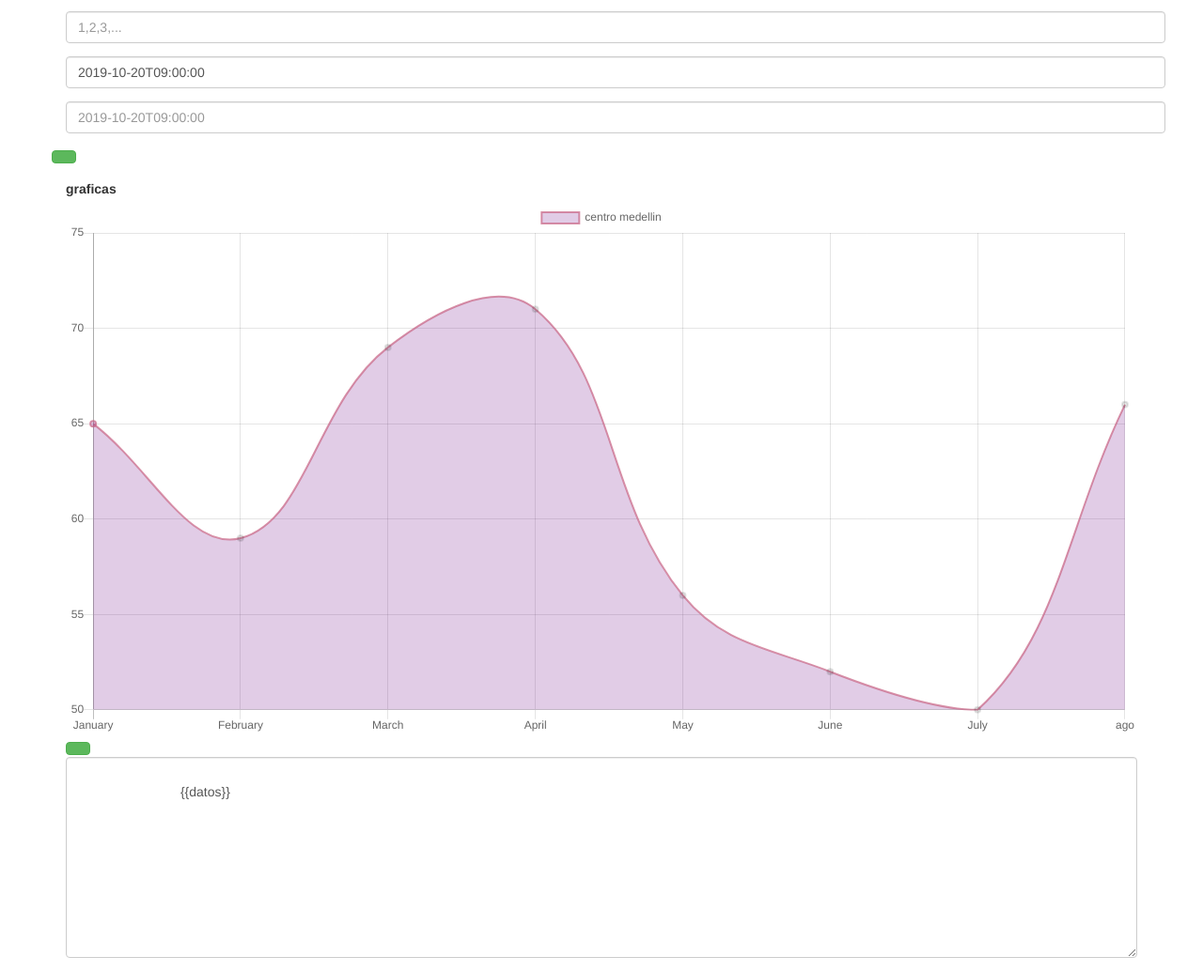
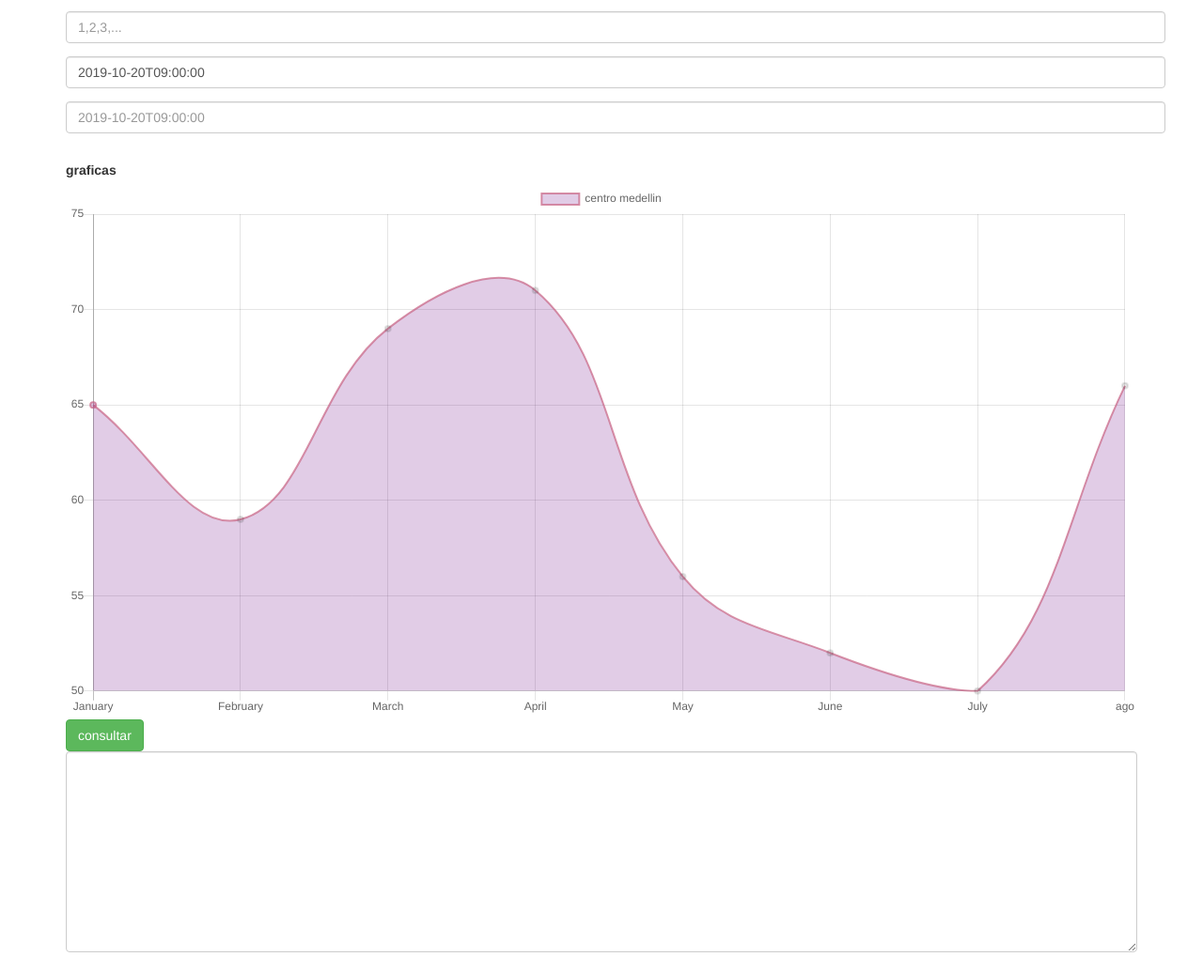
Before and after one commit to stiag0/servicioControlCalidadAire, a plain HTML site: page main/services/exposer/templates/admin.html in a window 1280 px wide. Shown: the part 63-1098 px from the top of the page at 94% size. Drawn offline with nearby package versions, Linux system fonts and the light colour scheme.

Commit message:
depuracion y dispocision de datos consultados representado ene texto

```diff
--- a/main/services/exposer/templates/admin.html
+++ b/main/services/exposer/templates/admin.html
@@ -21,7 +21,7 @@
                                 <input id="sensores" type="text" class="form-control" style="margin-bottom: 1em;margin-left: 15px;" placeholder="1,2,3,..." >
                                 <input class="form-control" id="fechaI" type="text" style="margin-bottom: 1em;margin-left: 15px;" value="2019-10-20T09:00:00">
                                 <input class="form-control" id="fechaF" type="text" style="margin-bottom: 1em;margin-left: 15px;" placeholder="2019-10-20T09:00:00">
-                                <button type="submit" value="Guardar" class="btn btn-success">
+
                         </form>
                     </div>
                 </div>
@@ -34,9 +34,9 @@
                 </div>
                 <div class="form-group row">
                     <div class="col-sm-12">
-                            <button type="submit" value="Guardar" onclick="datosGrafica()" class="btn btn-success"></button>
+                            <button type="submit" value="Guardar" onclick="datosGrafica()" class="btn btn-success">consultar</button>
                             <textarea class="form-control rounded-0" id="escrito" name="area" rows="10">
-                            {{datos}}
+
                             </textarea>
                     </div>
                 </div>
@@ -60,6 +60,7 @@
                 fechaF: document.getElementById('fechaF').value})
             });
             const content = await rawResponse.json();
+            document.getElementById('escrito').value = JSON.stringify(content);
             var i = 0;
             var barrio = content[i].barrio;
             baseX =[];
```
